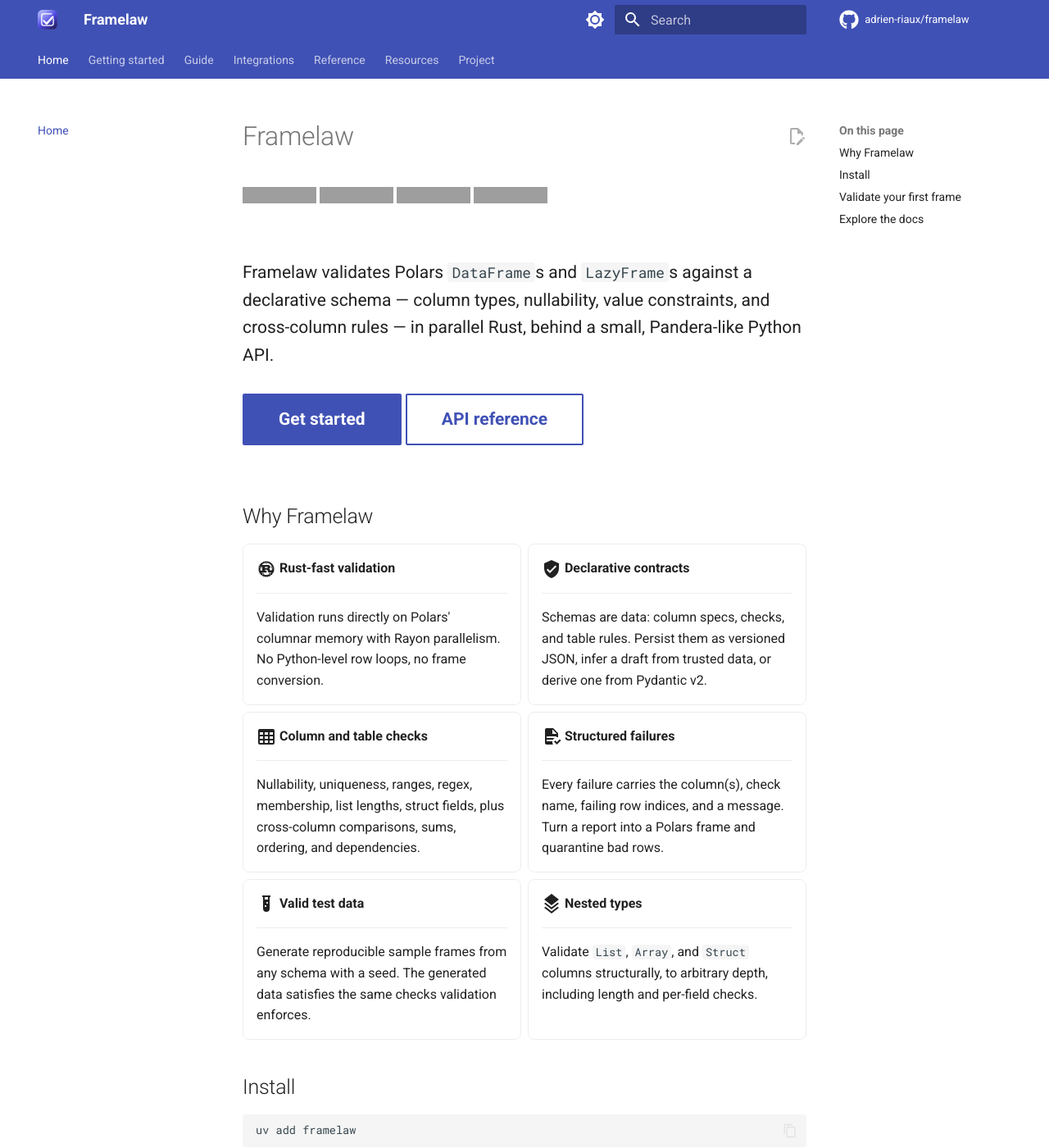
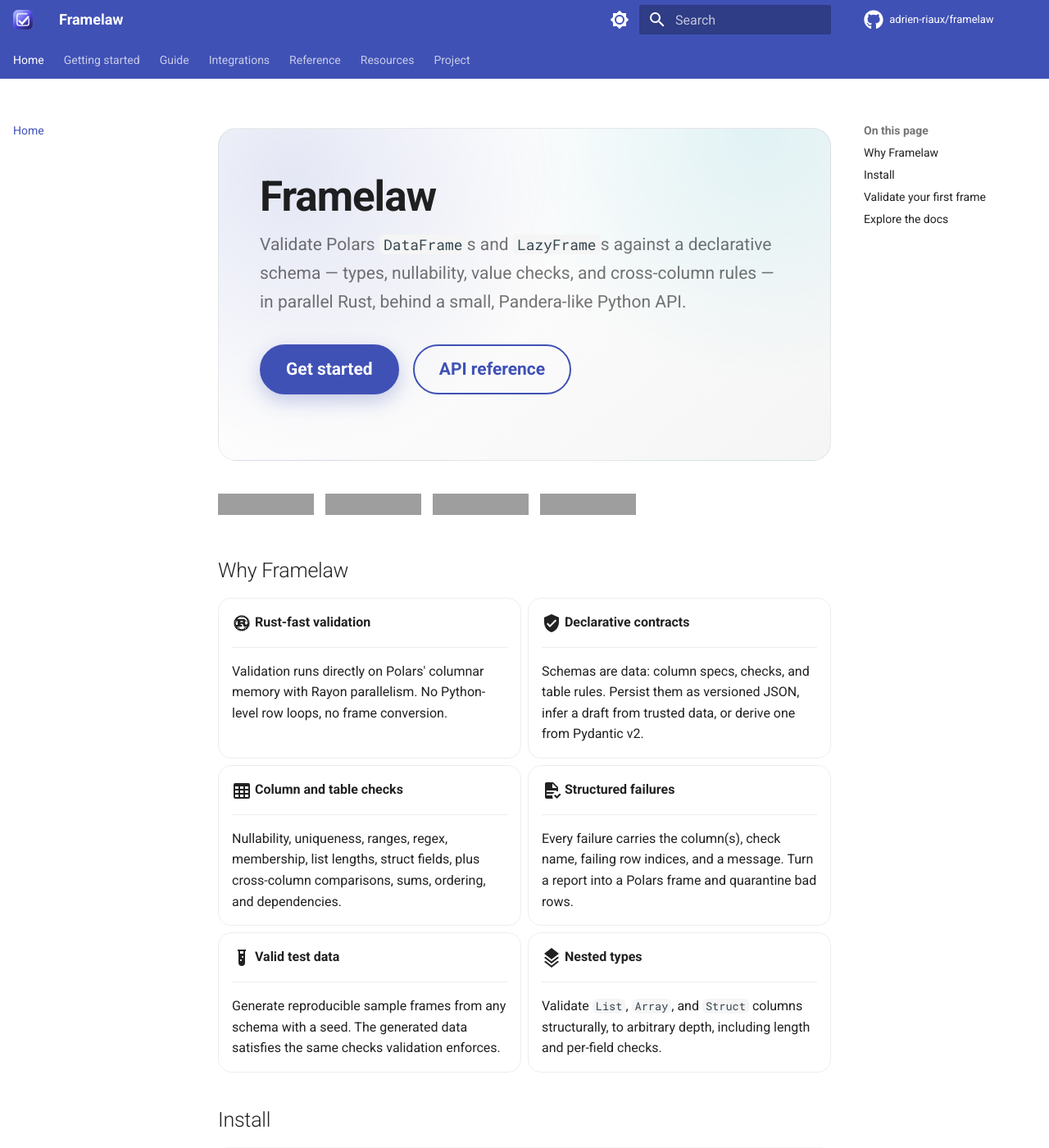
Before and after one commit to adrien-riaux/framelaw, an MkDocs documentation site: the page built from docs/index.md, in a window 1280 px wide and 1400 px high. Shown: the whole window at 82% size. Built offline with MkDocs 1.6.1 and Material for MkDocs 9.7.7, drawn with Linux system fonts in a browser that asks for light colours; comment, search, counter and statistics services are not loaded; some of the changed text lies outside the part shown; grey boxes are pictures that could not be loaded.

Commit message:
conf: setup version to 0.4.1

```diff
--- a/docs/assets/stylesheets/extra.css
+++ b/docs/assets/stylesheets/extra.css
@@ -1,21 +1,152 @@
-/* Small refinements on top of Material for MkDocs. */
+/* Refinements on top of Material for MkDocs. */
 
+/* Give the content a little more room on desktop without stretching prose. */
+.md-grid {
+  max-width: 78rem;
+}
+
+.md-typeset {
+  -webkit-font-smoothing: antialiased;
+  -moz-osx-font-smoothing: grayscale;
+}
+
+/* Landing-page hero. */
 .md-typeset .hero {
-  padding: 1.2rem 0 0.4rem;
+  margin: 0.5rem 0 2.5rem;
+  padding: 2.75rem 2.5rem 2.25rem;
+  border: 1px solid var(--md-default-fg-color--lightest);
+  border-radius: 1.1rem;
+  background:
+    radial-gradient(circle at 12% 15%, rgb(63 81 181 / 14%), transparent 45%),
+    radial-gradient(circle at 88% 0%, rgb(0 172 193 / 10%), transparent 40%),
+    linear-gradient(140deg, var(--md-default-bg-color) 20%, var(--md-code-bg-color) 100%);
+}
+
+.md-typeset .hero h1 {
+  margin: 0 0 0.65rem;
+  color: var(--md-default-fg-color);
+  font-size: clamp(2.1rem, 4vw, 2.75rem);
+  font-weight: 700;
+  letter-spacing: -0.02em;
+  line-height: 1.1;
 }
 
 .md-typeset .hero p {
+  max-width: 46rem;
+  margin: 0 0 1.5rem;
+  color: var(--md-default-fg-color--light);
   font-size: 1.05rem;
+  line-height: 1.65;
 }
 
 .md-typeset .hero .md-button {
-  margin-top: 0.4rem;
+  margin: 0.25rem 0.6rem 0.25rem 0;
+  padding: 0.55rem 1.5rem;
+  border-radius: 999px;
+  font-weight: 600;
+  transition:
+    transform 150ms ease,
+    box-shadow 150ms ease,
+    background-color 150ms ease,
+    border-color 150ms ease;
 }
 
+.md-typeset .hero .md-button--primary {
+  box-shadow: 0 0.4rem 1.1rem rgb(63 81 181 / 28%);
+}
+
+.md-typeset .hero .md-button--primary:hover {
+  background-color: var(--md-primary-fg-color--dark);
+  box-shadow: 0 0.55rem 1.4rem rgb(63 81 181 / 34%);
+}
+
+.md-typeset .hero .md-button:hover {
+  transform: translateY(-2px);
+}
+
+.md-typeset .hero .md-button:focus-visible {
+  outline: 2px solid var(--md-accent-fg-color);
+  outline-offset: 3px;
+}
+
+/* Badges sit under the hero, where they stay readable but out of the way. */
+.md-typeset .hero-badges {
+  margin: -0.5rem 0 2.5rem;
+}
+
+.md-typeset .hero-badges > p {
+  display: flex;
+  flex-wrap: wrap;
+  gap: 0.45rem 0.7rem;
+  align-items: center;
+  margin: 0;
+}
+
+.md-typeset .hero-badges img {
+  display: block;
+  width: auto;
+  height: 1.3rem;
+}
+
+/* Softer surfaces. */
 .md-typeset .grid.cards > ul > li {
-  border-radius: 0.4rem;
+  border-radius: 0.8rem;
+  transition:
+    transform 150ms ease,
+    box-shadow 150ms ease,
+    border-color 150ms ease;
+}
+
+.md-typeset .grid.cards > ul > li:hover {
+  transform: translateY(-2px);
+  box-shadow: 0 0.5rem 1.5rem rgb(0 0 0 / 8%);
 }
 
 .md-typeset code {
-  border-radius: 0.2rem;
+  border-radius: 0.3rem;
 }
+
+.md-typeset pre > code {
+  border-radius: 0.6rem;
+}
+
+/* The tinted background needs a little more lift in dark mode. */
+[data-md-color-scheme="slate"] .md-typeset .hero {
+  background:
+    radial-gradient(circle at 12% 15%, rgb(121 134 203 / 16%), transparent 45%),
+    radial-gradient(circle at 88% 0%, rgb(77 208 225 / 10%), transparent 40%),
+    linear-gradient(140deg, var(--md-default-bg-color) 20%, var(--md-code-bg-color) 100%);
+}
+
+[data-md-color-scheme="slate"] .md-typeset .grid.cards > ul > li:hover {
+  box-shadow: 0 0.5rem 1.5rem rgb(0 0 0 / 35%);
+}
+
+@media screen and (max-width: 44.9375em) {
+  .md-typeset .hero {
+    padding: 1.75rem 1.25rem 1.5rem;
+    border-radius: 0.9rem;
+  }
+
+  .md-typeset .hero h1 {
+    font-size: 2rem;
+  }
+
+  .md-typeset .hero .md-button {
+    width: 100%;
+    margin-right: 0;
+    text-align: center;
+  }
+}
+
+@media (prefers-reduced-motion: reduce) {
+  .md-typeset .hero .md-button,
+  .md-typeset .grid.cards > ul > li {
+    transition: none;
+  }
+
+  .md-typeset .hero .md-button:hover,
+  .md-typeset .grid.cards > ul > li:hover {
+    transform: none;
+  }
+}
--- a/docs/index.md
+++ b/docs/index.md
@@ -2,21 +2,25 @@
 description: Native Rust schema validation for Polars DataFrames.
 ---
 
+<div class="hero" markdown>
+
 # Framelaw
+
+Validate Polars `DataFrame`s and `LazyFrame`s against a declarative schema —
+types, nullability, value checks, and cross-column rules — in parallel Rust,
+behind a small, Pandera-like Python API.
+
+[Get started](quickstart.md){ .md-button .md-button--primary }
+[API reference](reference/index.md){ .md-button }
+
+</div>
+
+<div class="hero-badges" markdown>
 
 [![PyPI](https://img.shields.io/pypi/v/framelaw.svg)](https://pypi.org/project/framelaw/)
 [![Python versions](https://img.shields.io/pypi/pyversions/framelaw.svg)](https://pypi.org/project/framelaw/)
 [![CI](https://github.com/adrien-riaux/framelaw/actions/workflows/ci.yml/badge.svg?branch=dev)](https://github.com/adrien-riaux/framelaw/actions/workflows/ci.yml)
 [![License: MIT](https://img.shields.io/badge/License-MIT-yellow.svg)](https://github.com/adrien-riaux/framelaw/blob/main/LICENSE)
-
-<div class="hero" markdown>
-
-Framelaw validates Polars `DataFrame`s and `LazyFrame`s against a declarative
-schema — column types, nullability, value constraints, and cross-column rules
-— in parallel Rust, behind a small, Pandera-like Python API.
-
-[Get started](quickstart.md){ .md-button .md-button--primary }
-[API reference](reference/index.md){ .md-button }
 
 </div>
 
--- a/mkdocs.yml
+++ b/mkdocs.yml
@@ -43,7 +43,6 @@
     - search.highlight
     - content.code.copy
     - content.code.annotate
-    - content.action.edit
     - toc.follow
   icon:
     repo: fontawesome/brands/github
```
Also changed, not shown: CHANGELOG.md (+14 -0 lines), docs/reference/functions.md (+1 -1 lines), .github/PULL_REQUEST_TEMPLATE.md (added), 10 other files.
